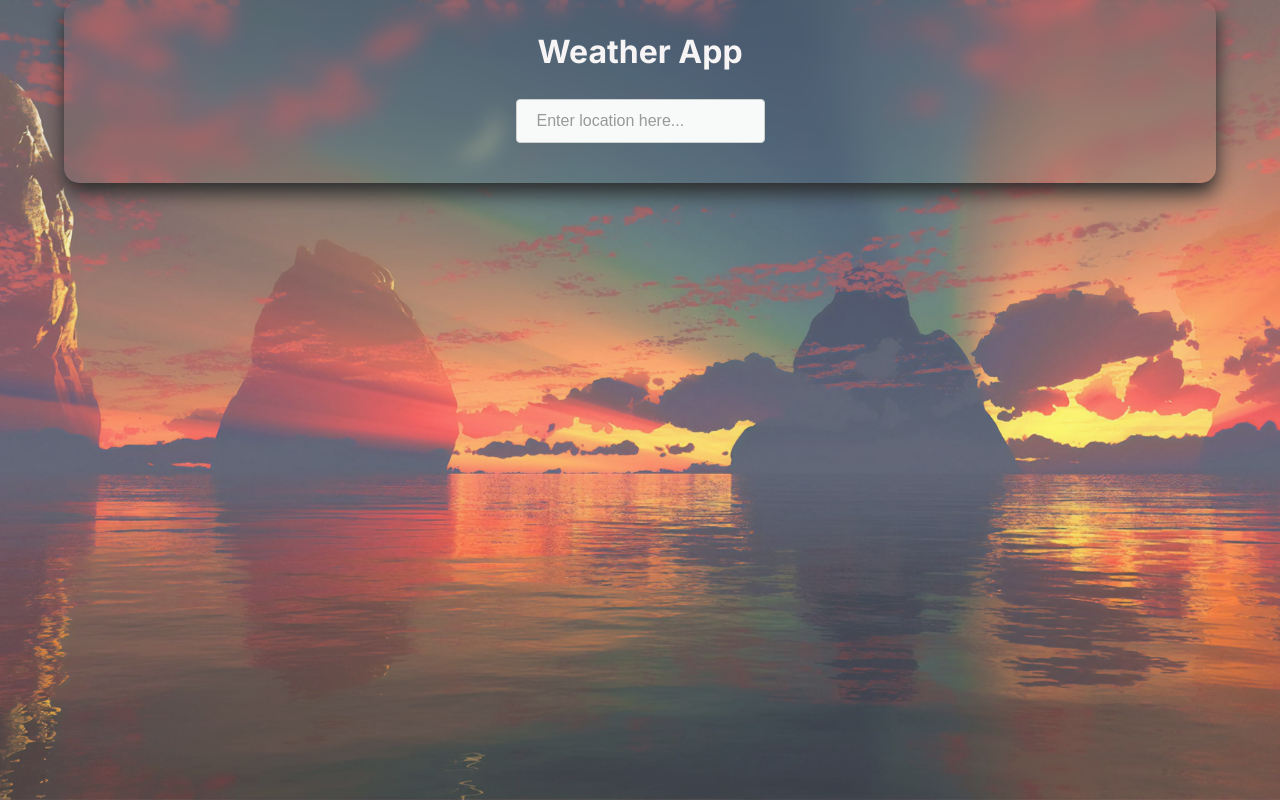
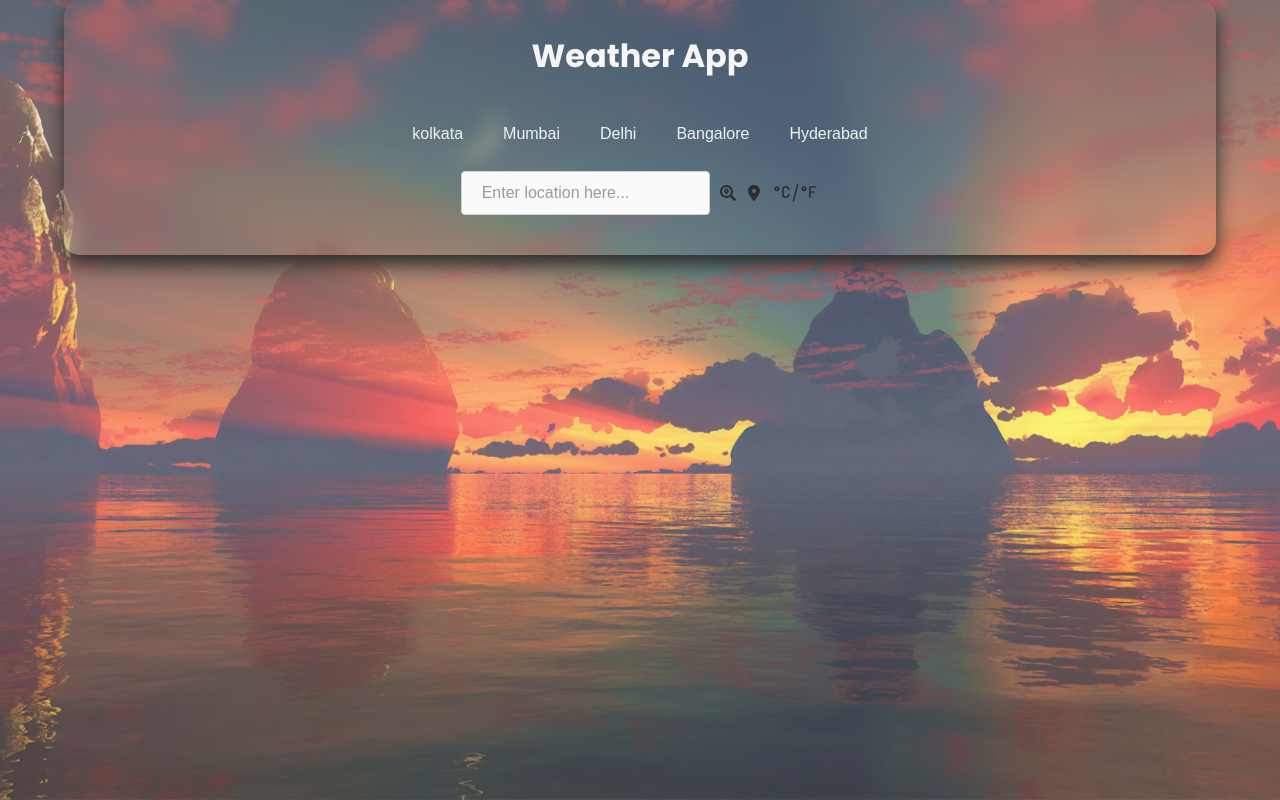
Before and after one commit to VOYAGER441/weather-app, a Next.js app: page / in a window 1280 px wide. Built offline with nearby package versions, Linux system fonts and the light colour scheme.

Commit message:
notice came exam start  so project temp off

```diff
--- a/app/component/Input.tsx
+++ b/app/component/Input.tsx
@@ -1,9 +1,27 @@
+"use client";
 import React from "react";
+import { FaSearchLocation } from "react-icons/fa";
+import { FaLocationDot } from "react-icons/fa6";
+import { TbTemperatureCelsius } from "react-icons/tb";
+import { TbTemperatureFahrenheit } from "react-icons/tb";
+import styles from './component.module.css';
 
 const Input = () => {
   return (
     <>
-      <input className="styled-input" placeholder="Enter location here..." />
+      <form className={styles.Inputform}>
+        <input type="text" className="styled-input" placeholder="Enter location here..." />
+        <div>
+        <FaSearchLocation className={styles.icon} />
+        <FaLocationDot className={styles.icon} />
+        <button style={{border:"none",background:"transparent"}}>
+        <TbTemperatureCelsius size={20} style={{ marginLeft: "10px" }} />
+        </button>/
+        <button style={{border:"none",background:"transparent"}}>
+        <TbTemperatureFahrenheit  size={20} />
+        </button>
+        </div>
+      </form>
       <style jsx>{`
         .styled-input {
           width: 100%;
@@ -13,8 +31,10 @@ const Input = () => {
           border: 1px solid #ccc;
           border-radius: 4px;
           font-size: 16px;
+
           transition: border-color 0.3s ease, box-shadow 0.3s ease;
           outline: none;
+          {/* margin-right:5px; */}
         }
 
         .styled-input:focus {
--- /dev/null
+++ b/app/component/Topcity.tsx
@@ -0,0 +1,38 @@
+import React from "react";
+import styles from './component.module.css';
+
+const TopCity=()=>{
+    const cities=[
+        {
+            id:1,
+            title:'kolkata'
+        },
+        {
+            id:2,
+            title:'Mumbai'
+        },
+        {
+            id:3,
+            title:'Delhi'
+        },
+        {
+            id:4,
+            title:'Bangalore '
+        },
+        {
+            id:5,
+            title:'Hyderabad'
+        },
+    ]
+    return(<>
+    <div className={styles.cities}>
+        {cities.map((city)=>(
+            <button key={city.id} className={styles.cityButton}> {city.title} </button>
+        ))}
+
+    </div>
+    </>)
+}
+
+
+export default TopCity;
--- /dev/null
+++ b/app/component/component.module.css
@@ -0,0 +1,51 @@
+.Inputform {
+  display: flex;
+  align-items: center;
+  justify-content: center;
+}
+
+.Inputform div {
+  display: flex; /* Ensure the icons are in a flex container */
+  align-items: center; /* Align icons vertically in the center */
+}
+
+.icon {
+  margin-left: 10px;
+  font-size: 1rem;
+}
+
+
+
+
+/* cities */
+
+.cities {
+  display: flex;
+  align-items: center;
+  justify-content: center;
+  margin: 0 6px;
+}
+
+.cityButton {
+  color: whitesmoke;
+  outline: none;
+  padding: 10px;
+  margin: 10px;
+  text-align: center;
+  border: none;
+  background: transparent;
+  font-size: medium;
+}
+
+@media screen and (max-width: 600px) {
+  .cities {
+    flex-direction: row;
+    flex-wrap: wrap; /* Example: stack items vertically on small screens */
+  }
+
+  .cityButton {
+    font-size: small; /* Example: reduce font size on small screens */
+    padding: 8px; /* Example: adjust padding on small screens */
+    margin: 5px;  /* Example: reduce margin on small screens */
+  }
+}
--- a/app/layout.tsx
+++ b/app/layout.tsx
@@ -1,8 +1,8 @@
 import type { Metadata } from "next";
-import { Inter } from "next/font/google";
+import { Poppins } from "next/font/google";
 import "./globals.css";
 
-const inter = Inter({ subsets: ["latin"] });
+const inter = Poppins({ subsets: ["latin"],weight:["400","500","700"],style:["normal","italic"] });
 
 export const metadata: Metadata = {
   title: "Weather-App",
--- a/app/page.module.css
+++ b/app/page.module.css
@@ -1,4 +1,3 @@
-
 .box {
     width: 90%;
     margin: 0 auto;
@@ -13,16 +12,25 @@
     justify-content: center;
     align-items: center;
 }
+
+@media (min-width: 768px) {
+    .box {
+        flex-direction: row;
+    }
+}
+
+
 .title {
     font-size: 2em;
     text-align: center;
     color: #fffbfb;
 }
-.inputBox{
+
+.inputBox {
+    width: 100%;
     display: flex;
     align-items: center;
     flex-direction: column;
     justify-content: space-between;
     padding: 12px;
-
 }
--- a/app/page.tsx
+++ b/app/page.tsx
@@ -4,6 +4,7 @@ import React, { useState, useEffect } from "react";
 import styles from "./page.module.css";
 import { title } from "process";
 import Input from "./component/Input";
+import TopCity from "./component/Topcity";
 
 
 
@@ -41,15 +42,14 @@ export default function Home() {
         }}
       >
         <div className={styles.box}>
-
           <div className={styles.inputBox}>
-          <h1 className={styles.title}>Weather App</h1><br/>
-          <Input/>
+            <h1 className={styles.title}>Weather App</h1>
+            <br />
+            <TopCity/>
+            <Input />
           </div>
-
         </div>
       </div>
-
     </>
   );
 }
```
Also changed, not shown: package.json (+4 -3 lines), 1 other file (tests, documents, lock files or other folders).
